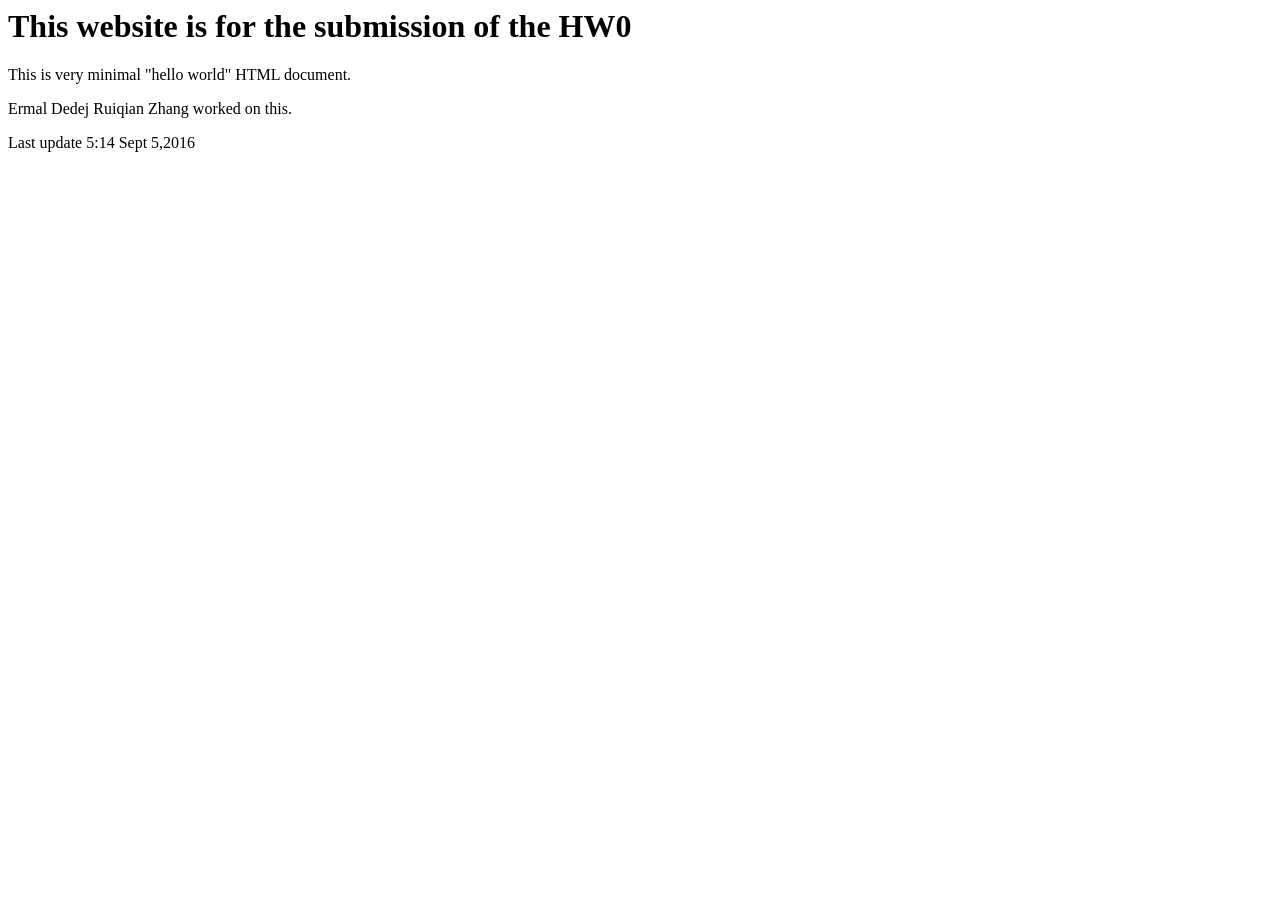
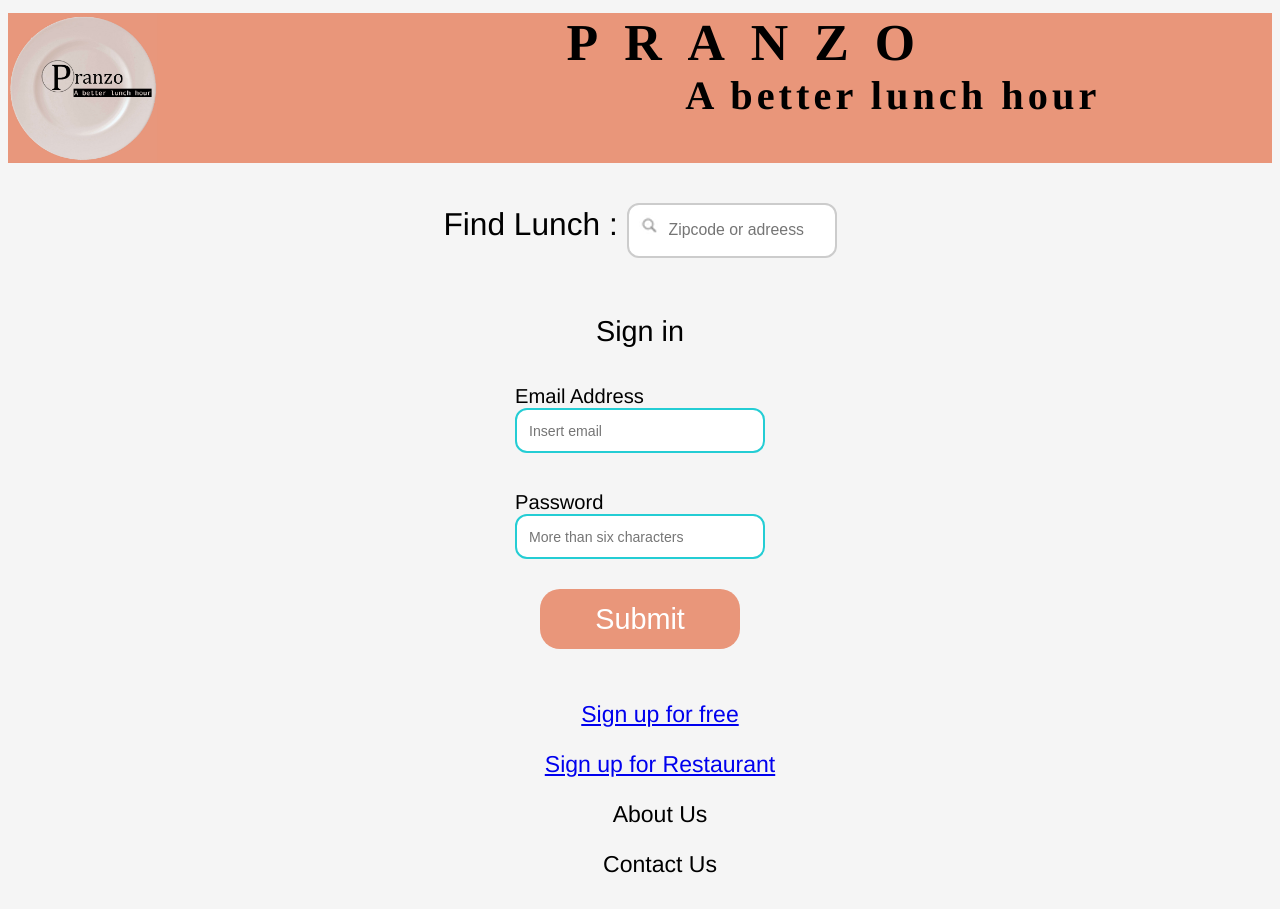
Before and after one commit to ededej/hw-submissions, a plain HTML site: page index.html in a window 1280 px wide. Before the commit the page ends 800 px from the top, so only its background shows below. Drawn offline with Linux system fonts and the light colour scheme.

Commit message:
submission

```diff
--- a/index.html
+++ b/index.html
@@ -1,14 +1,57 @@
-<HTML>
-   <HEAD>
-      <TITLE>
-         A Small Hello
-      </TITLE>
-   </HEAD>
-<BODY>
-   <H1>This website is for the submission of the HW0</H1>
-   <P>This is very minimal "hello world" HTML document.</P>
-   <P>Ermal Dedej Ruiqian Zhang worked on this.</P>
-   <P>Last update <time> 5:14 Sept 5,2016</time></P>
+<!DOCTYPE html>
+<html lang="en">
 
-</BODY>
-</HTML>
+<!--This is our homepage. Pranzo is a simple website that finds people their favorite lunch
+The first thing users see on our website is the search box to start searching for their lunch. Other than searching
+for lunch, user will be able to sign in so they can save their favorite places and check the suggestion that Pranzo
+makes for lunch. To sing in user need to sing up once to the website. Links for that are located under singin button.
+Also, resturant will be able to sing in and updates their menus at any time so they have separate way to sign in.
+The idea is to keep it simple so every user will be able to start using without to much troubles.
+-->
+
+<head>
+    <meta charset="UTF-8">
+    <title>Pranzo</title>
+    <link type="text/css" rel="stylesheet" href="main.css">
+
+</head>
+<body>
+<!-- The header of lunch website called Pranzo-->
+    <header>
+        <a href="index.html"><img src="plate-004.jpg" width="150" height="150" alt="Ermal Dedej photo"
+             style="float:left"></a>
+        <h1> Pranzo </h1>
+        <h2>A better lunch hour</h2>
+    </header>
+
+
+<!--Here is the search bottom-->
+    <div id="search">
+       <label>Find Lunch : <input type="text" name="search" placeholder="Zipcode or adreess"> </label>
+    </div>
+
+<!-- The singIn section -->
+    <div id="signIn">
+        <form action="signIn.html">
+        <p> Sign in</p>
+        <label >Email Address <input type = "email" placeholder="Insert email"/></label>
+        <label >Password <input type = "password" minlength="6" placeholder="More than six characters"/></label>
+            <input type="submit" class="button">
+        </form>
+        </div>
+
+<!-- This is last part with sign up, sign up resturant, about us, contatct us-->
+<!--I used a list to list them at the end-->
+    <div id="underSearch">
+        <ul>
+            <li id="singUp" ><a href="signUp.html">Sign up for free </a></li>
+            <li id="singUpResturant" ><a href=".html">Sign up for Restaurant </a></li>
+            <li id ="about">About Us</li>
+            <li id="contactUs">Contact Us</li>
+        </ul>
+    </div>
+
+</body>
+<!--end body-->
+</html>
+<!--end html-->
--- /dev/null
+++ b/main.css
@@ -0,0 +1,194 @@
+/*This is the main css where most of the CSS body and header will be devopled and other pages
+will inheret most of this styles*/
+/*Body css*/
+body{
+    background-color:whitesmoke;
+    font-family: Helvetica, Arial, sans-serif;
+}
+
+/*Making the website responsive to different resulutions*/
+@media (max-width: 200px) {
+    html
+    {   font-size: 2%;
+        overflow: scroll;
+    }
+}
+@media (min-width: 300px) {
+    html {
+        font-size: 70%;
+        overflow: scroll;
+    }
+}
+
+@media (min-width: 360px) {
+    html {
+        font-size: 95%;
+        overflow: scroll;
+    }
+}
+
+@media (min-width: 500px) {
+    html {
+        font-size: 135%;
+        overflow: scroll;
+    }
+}
+
+@media (min-width: 700px) {
+    html {
+        font-size: 160%;
+        overflow: scroll;
+    }
+}
+
+@media (min-width: 1000px) {
+    html { font-size: 180%; }
+}
+
+@media (min-width: 1500px) {
+    html { font-size: 225%; }
+}
+
+/*header css which include the logo and banner*/
+header{
+    background-color:darksalmon;
+    height: 150px;
+    margin-bottom: 10px;
+    position: relative;
+    min-width: 50%;
+    max-width: 100%;
+}
+
+header h1{
+    margin:1% 2% 0% 20%  ;
+    color:black;
+    font-size:1.8em;
+    text-transform:uppercase;
+    text-align: center;
+    letter-spacing:0.5em;
+    font-family: Klee, Times, serif;
+}
+
+header h2{
+    margin-left:40%  ;
+    margin-top: 0%;
+    font-size: 1.4em;
+    color:black;
+    text-align:center;
+    letter-spacing:0.1em;
+    font-family: "Cambria Math", Times, serif;
+
+}
+
+/*search css*/
+#search{
+    align-items: baseline;
+    margin-top: 10px;
+    text-align: center;
+    padding-top: 30px;
+    font-size: 1.1em;
+}
+
+input[type=text] {
+    height: 55px;
+    width: 210px;
+    box-sizing: border-box;
+    border: 2px solid #ccc;
+    border-radius: 12px;
+    font-size: .5em;
+    background-color: white;
+    background-image: url('search_icon.png');
+    background-position: 10px 10px;
+    background-repeat: no-repeat;
+    padding: 12px 10px 12px 40px;
+    -webkit-transition: width 0.4s ease-in-out;
+    transition: width 0.4s ease-in-out;
+}
+
+/*making the search box to be larger when focus on it*/
+input[type=text]:focus {
+    width: 91%;
+    height: 65px;
+}
+
+/*Sign in CSS*/
+form {
+    /* Just to center the form on the page */
+    margin: 0 auto;
+    width: 400px;
+    /* To see the outline of the form */
+    padding: 1em;
+}
+
+/*The siging it will aling in center*/
+#signIn{
+    align-content: center;
+    text-align: center;
+    font-size: 1em;
+    display: block;
+
+}
+
+/*I have costumize the lable of the sing in to be centered */
+#signIn  label {
+    width: 90px;
+    padding-bottom: 10px;
+    display: inline-table ;
+    text-align:left;
+    margin-bottom: 20px;
+    font-size: 0.7em;
+}
+
+/*The css for the input box for sing in */
+input[type=email] {
+    height: 45px;
+    width: 250px;
+    box-sizing: border-box;
+    border: 2px solid #24cdd4;
+    border-radius: 12px;
+    font-size: 0.7em;
+    background-color: white;
+    background-position: 10px 10px;
+    background-repeat: no-repeat;
+    padding: 12px 20px 12px 12px;
+
+}
+input[type=password] {
+    height: 45px;
+    width: 250px;
+    box-sizing: border-box;
+    border: 2px solid #24cdd4;
+    border-radius: 12px;
+    font-size: 0.7em;
+    background-color: white;
+    background-position: 10px 10px;
+    background-repeat: no-repeat;
+    padding: 12px 20px 12px 12px;
+
+}
+
+/*The button that submitts sing in information*/
+.button{
+    color:white;
+}
+input[type=submit] {
+    background-color:darksalmon  ;
+    width:200px;
+    height: 60px;
+    border:4px;
+    border-radius: 20px;
+    font-size: 1em;
+}
+
+/*The last part of CSS where I have the list of links*/
+#underSearch{
+    align-content: center;
+    text-align: center;
+    font-size: 0.8em;
+}
+
+#underSearch li{
+    display: block;
+    text-align: center;
+    margin-bottom: 1em;
+}
--- /dev/null
+++ b/signIn.css
@@ -0,0 +1,103 @@
+
+/*The space bettwen each divs*/
+div{
+    margin: 2em 0.3em 0em 0.3em;
+}
+/*The menu style*/
+#menu ul {
+    list-style-type: none;
+    margin: 0;
+    padding: 0;
+    overflow: hidden;
+    background-color: #333;
+}
+
+#menu{
+    font-size: 0.8em;
+}
+#menu li {
+    float: left;
+}
+
+#menu li a {
+    display: block;
+    color: white;
+    text-align: center;
+    padding: 14px 16px;
+    text-decoration: none;
+}
+
+#menu li a:hover:not(.active) {
+    background-color: darkseagreen;
+}
+
+#menu .active {
+    background-color: darkcyan;
+}
+
+a.hidden {
+    visibility:hidden;
+}
+a:visited .hidden {
+    visibility:visible;
+}
+
+/*The table style to show the info to the user*/
+table, td, th {
+    border: 1px solid #ddd;
+    text-align: left;
+}
+
+table {
+    border-collapse: collapse;
+    width: 100%;
+    background-color: aliceblue;
+}
+
+th, td {
+    padding: 15px;
+}
+
+/*This is the css for the box at the footer of webpage Contact US*/
+.box{
+    width:6em;
+    height:2em;
+    color:white;
+    text-align: center;
+    background: darksalmon;
+    transition: width 2s, height 2s, background-color 2s, transform 2s;
+}
+
+/*The width of the box will go to be 100% of the screen but height just goes 3em on hover*/
+.box:hover{
+    background-color: #24cdd4;
+    width:100%;
+    height: 3em;
+    transform: rotate(360deg);
+    z-index: 1;
+}
+.transform1 {
+    transform:translate(3em, 50%);
+}
+.transform2 {
+    transform: scale(2, 0.5);
+}
+.transform3{
+    transform: rotate(0.3turn);
+}
+
+.transform4{
+    transform: skew(30deg, 20deg);
+}
+
+/*This will display phone number and email on when the footer is hovered*/
+footer p {
+    display: none;
+}
+
+footer:hover p {
+    display: inline-block;
+    padding-right: 1em;
+    z-index: 2;
+
+}
--- /dev/null
+++ b/signUp.css
@@ -0,0 +1,110 @@
+/*Join welcome message style*/
+h3{
+    margin: 1.5em  0.5em 0.5em 0.5em;
+}
+/*The form will be margin left by 1em since the text is position left*/
+#allForm{
+    margin-left: 1em;
+}
+
+form{
+    font-size:0.6em;
+    display: inline;
+    margin-left: 4em;
+
+}
+
+/*The selector for the focus on box*/
+input:focus{
+    outline: none;
+    box-shadow: 2px 2px 2px rgba(0,0,0,0.4);
+}
+
+/*The style for input radio button*/
+input[type=radio]{
+    border-radius: 30px;
+}
+
+/*The style for input radio button*/
+input[type=checkbox]{
+    border-radius: 40px;
+}
+/*The style for input name */
+
+input[type=name] {
+    height: 35px;
+    width: 250px;
+    box-sizing: border-box;
+    border: 2px solid #24cdd4;
+    border-radius: 12px;
+    font-size: 0.7em;
+    background-position: 10px 10px;
+    background-repeat: no-repeat;
+    padding: 12px 20px 12px 12px;
+
+}
+/*Here we are using the same style as main.css but with differnt size*/
+#emailPass input[type=email]{
+    height: 35px;
+    width: 250px;
+
+}
+
+#emailPass input[type=password] {
+    height: 35px;
+    width: 250px;
+}
+
+/*The style for adress input to match the rest of the form*/
+input[type=address] {
+    height: 30px;
+    width: 250px;
+    box-sizing: border-box;
+    border: 2px solid #24cdd4;
+    border-radius: 12px;
+    font-size: 0.7em;
+    background-color: white;
+    background-position: 10px 10px;
+    background-repeat: no-repeat;
+    padding: 12px 20px 12px 12px;
+}
+/* The fildset postions on the page*/
+fieldset {
+    display: block;
+    margin-right: 900px;
+    padding-top: 0.35em;
+    padding-bottom: 0.625em;
+    padding-left: 0.75em;
+    padding-right: 0.75em;
+    border: 5px groove;
+}
+
+#radio label {
+    float: right;
+    display: inline;
+    width: auto;
+    margin-left: 4em;
+}
+
+/*Some personalized views for the text */
+#emailPass {
+    text-align: left;
+    display: inline-table;
+    width: 380px;
+    margin-bottom: 1.5em;
+}
+
+/*The button to submit style wihich changes color on hover*/
+.button {
+    background-color:darksalmon  ;
+    color:white;
+    width:200px;
+    height: 60px;
+    border:center;
+    border-radius: 20px;
+    font-size: 1em;
+}
+.button:hover {
+    background-color: lightgreen;
+    transition: all 0.4s;
+}
```
Also changed, not shown: signIn.html (added, +104 -0 lines), signUp.html (added, +146 -0 lines), plate-004.jpg (added), search_icon.png (added).
